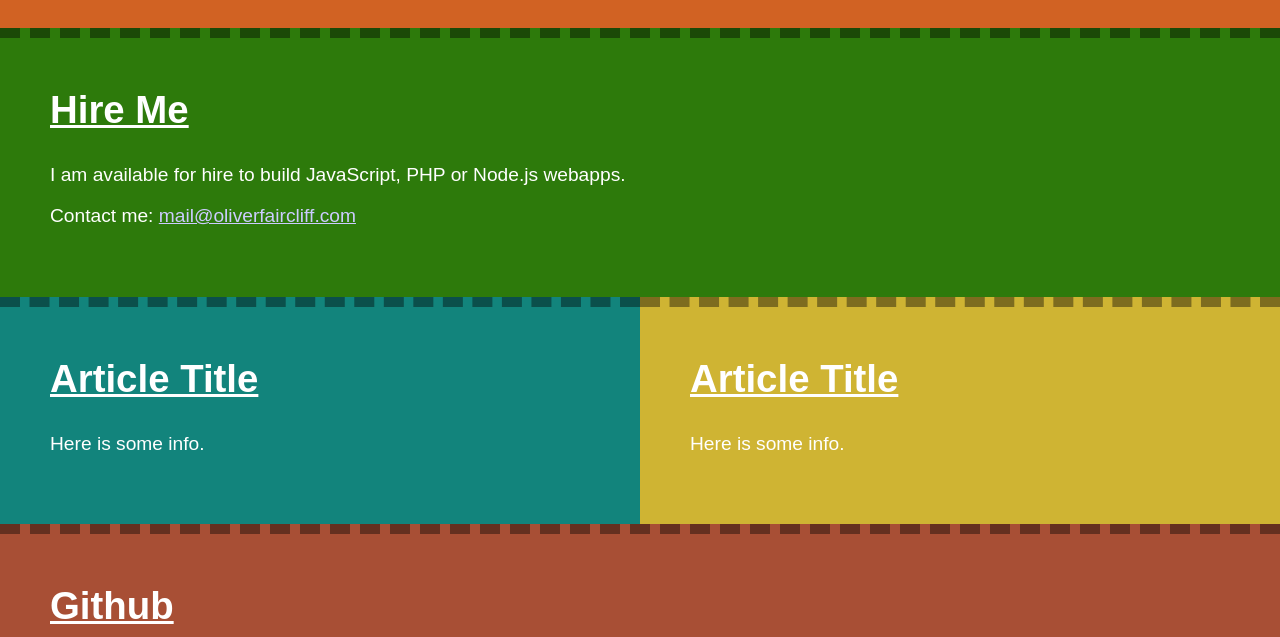
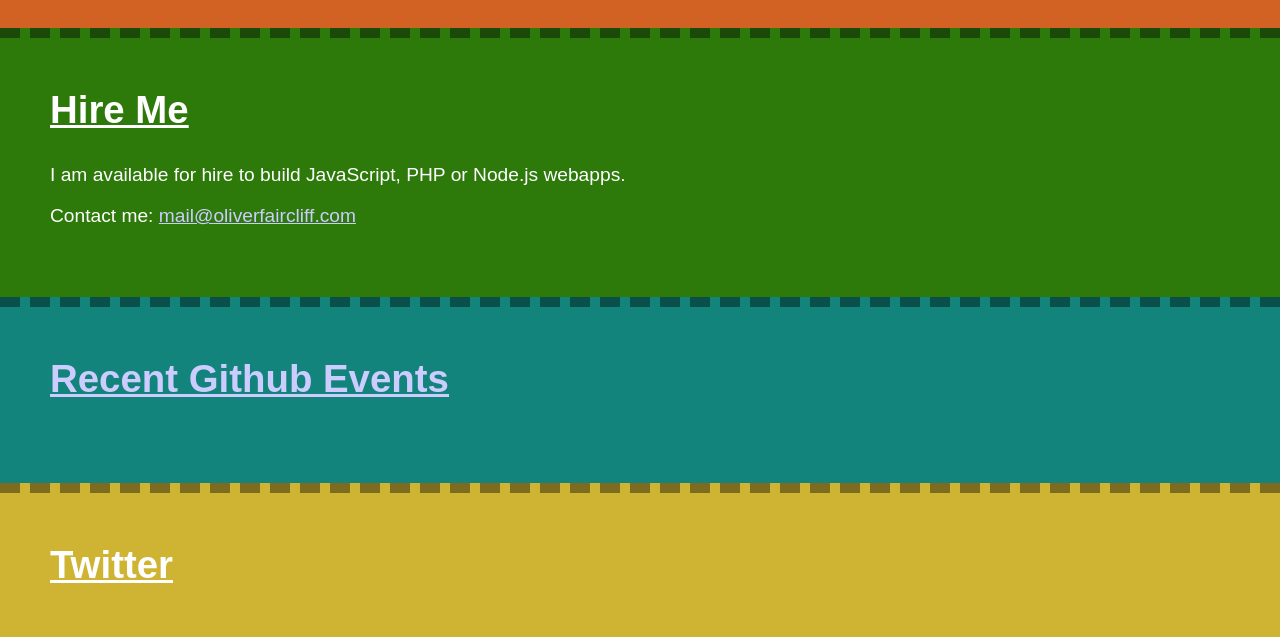
Before and after one commit to olls/oliverfaircliff.com, a website: page src/index.html in a window 1280 px wide. Shown: the part 315-952 px from the top of the page. Drawn offline with nearby package versions, Linux system fonts and the light colour scheme; files that its build step writes are made by us from their sources; no server answers; a web font is replaced by a local one.

Commit message:
Removed blank articals

```diff
--- a/src/index.html
+++ b/src/index.html
@@ -27,26 +27,17 @@
         <img src="http://gravatar.com/avatar/6605be6c54e001a8d4a7395bc9868075?s=200" id="logo" alt="My Logo">
         <h2>Welcome</h2>
       </article>
+
       <article>
         <h2>Hire Me</h2>
         <p>I am available for hire to build JavaScript, PHP or Node.js webapps.</p>
         <p>Contact me: <a href="mailto:mail@oliverfaircliff.com" target="_blank">mail@oliverfaircliff.com</a></p>
       </article>
-      <article class="link">
-        <a href="">
-          <h2>Article Title</h2>
-          <p>Here is some info.</p>
-        </a>
+
+      <article id="github-widget">
+        <h2><a href="http://github.com/olls">Recent Github Events</a></h2>
       </article>
-      <article class="link">
-        <a href="">
-          <h2>Article Title</h2>
-          <p>Here is some info.</p>
-        </a>
-      </article>
-      <article id="github-widget">
-        <h2>Github</h2>
-      </article>
+
       <article id="twitter-widget">
         <h2>Twitter</h2>
       </article>
```
